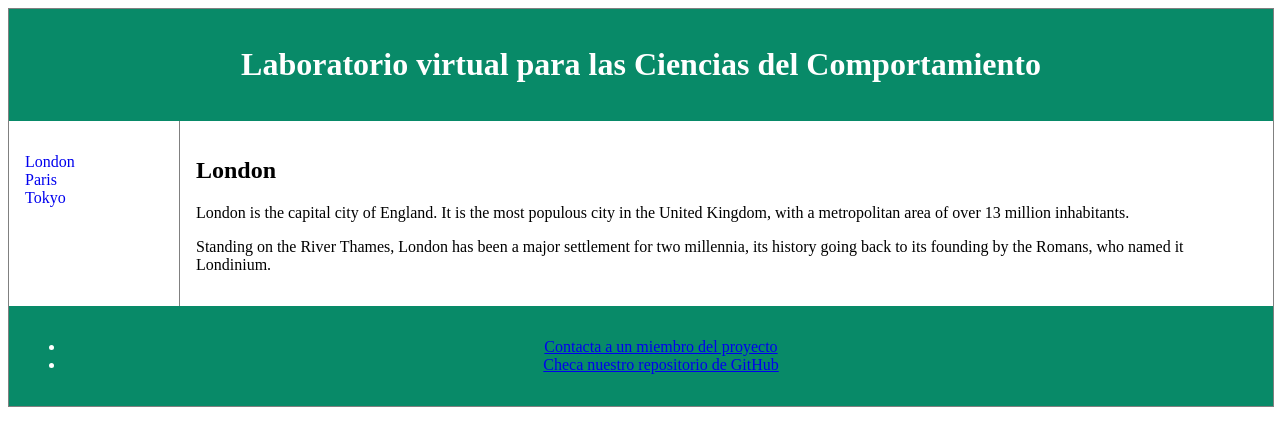
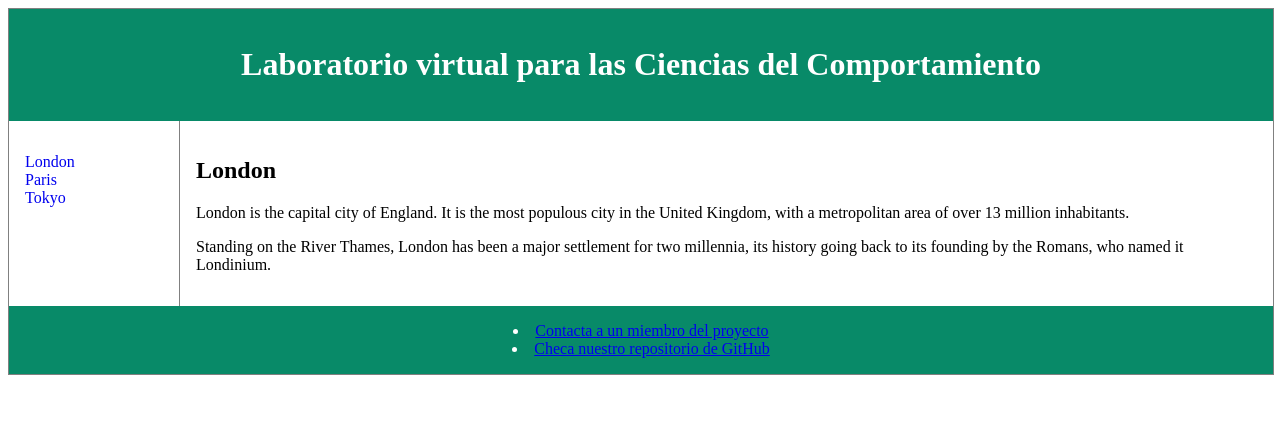
Before and after one commit to BouzasLab25/bouzaslab25.github.io, a Jekyll site: the page built from aboutPAPIME/index.html, in a window 1280 px wide. Shown: the top 446 px of the page. Built offline with Jekyll 4.4.1, drawn with Linux system fonts in a browser that asks for light colours.

Commit message:
Update papime.html

```diff
--- a/_layouts/papime.html
+++ b/_layouts/papime.html
@@ -62,10 +62,10 @@
 </article>
 
 <footer>
-	<ul>
-		<li><a href="mailto:adrifelcha@gmail.com">Contacta a un miembro del proyecto</a></li>
-		<li><a href="https://github.com/BouzasLab25/PAPIME2016">Checa nuestro repositorio de GitHub</a></li>
-	</ul>
+	<font color="white">
+	<li><a href="mailto:adrifelcha@gmail.com">Contacta a un miembro del proyecto</a></li>
+	<li><a href="https://github.com/BouzasLab25/PAPIME2016">Checa nuestro repositorio de GitHub</a></li>
+	</font>
 </footer>
 
 </div>
```
